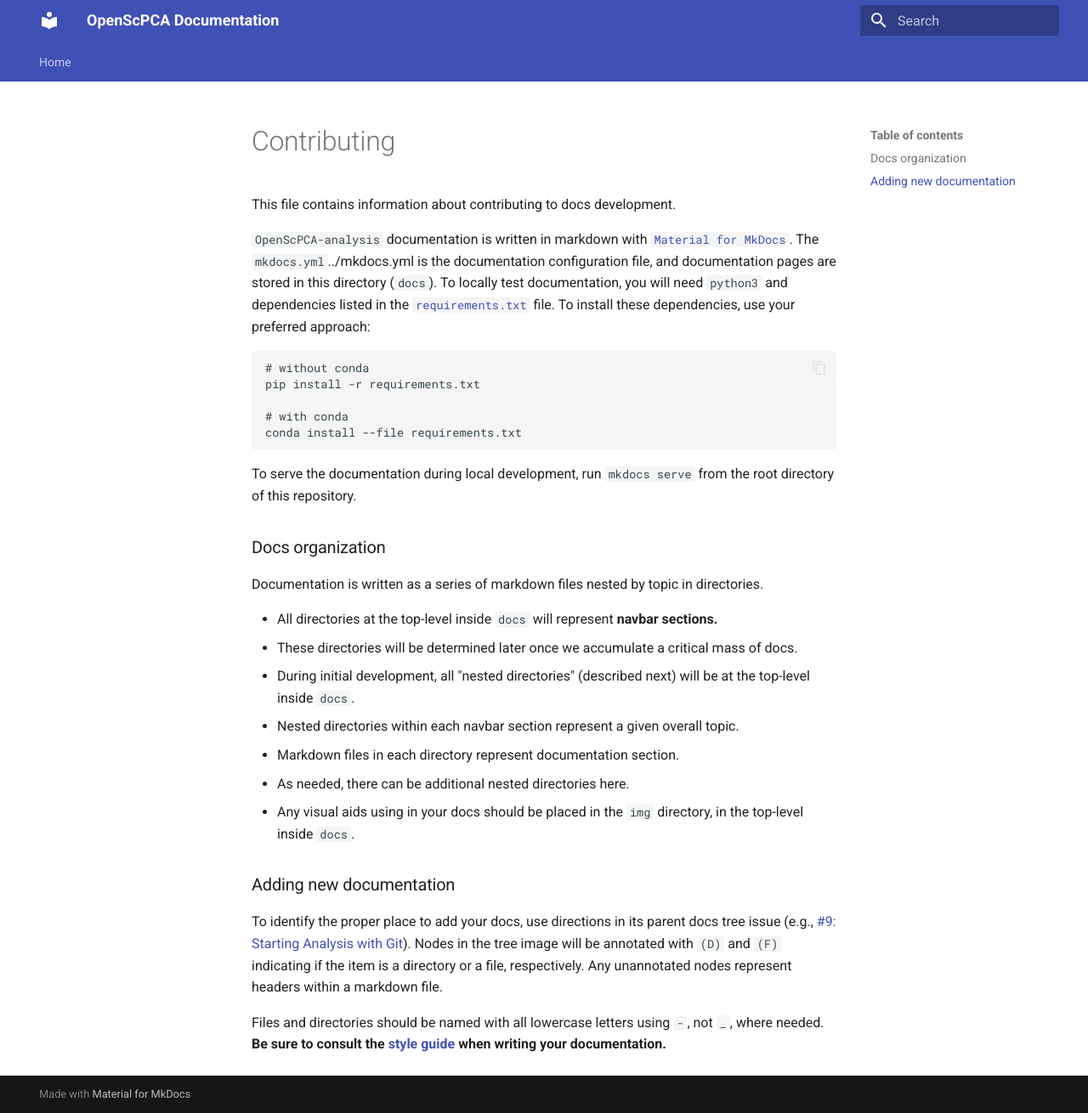
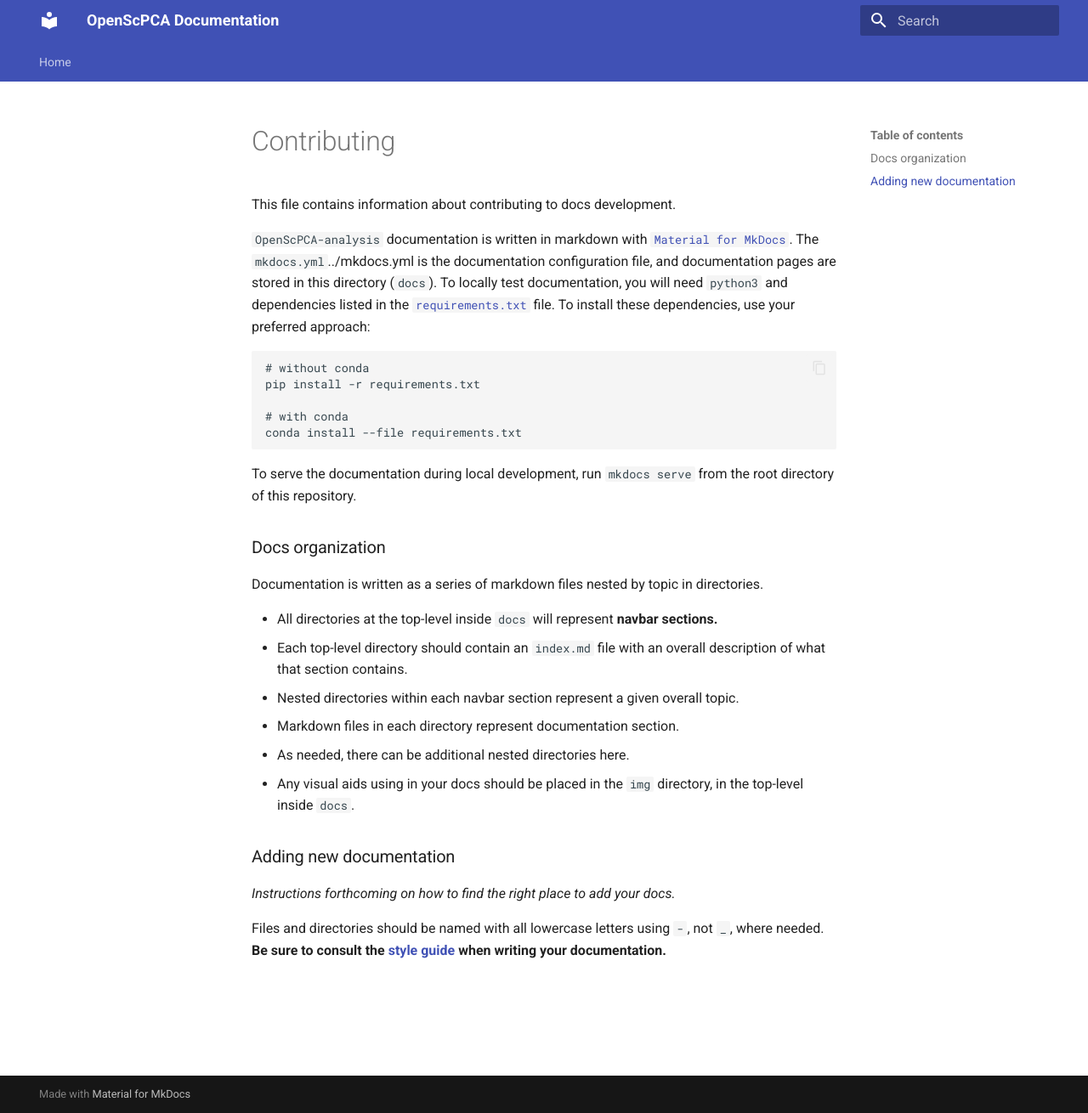
Before and after one commit to AlexsLemonade/OpenScPCA-analysis, an MkDocs documentation site: the page built from docs/contributing.md, in a window 1280 px wide and 1310 px high. Shown: the whole window at 85% size. Built offline with MkDocs 1.6.1 and Material for MkDocs 9.7.7, drawn with Linux system fonts in a browser that asks for light colours.

Commit message:
remove some language from contributing which is still pending

```diff
--- a/docs/contributing.md
+++ b/docs/contributing.md
@@ -21,8 +21,7 @@
 Documentation is written as a series of markdown files nested by topic in directories.
 
 - All directories at the top-level inside `docs` will represent **navbar sections.**
-  - These directories will be determined later  once we accumulate a critical mass of docs.
-  - During initial development, all "nested directories" (described next) will be at the top-level inside `docs`.
+  - Each top-level directory should contain an `index.md` file with an overall description of what that section contains.
 - Nested directories within each navbar section represent a given overall topic.
   - Markdown files in each directory represent documentation section.
   - As needed, there can be additional nested directories here.
@@ -30,9 +29,7 @@
 
 ### Adding new documentation
 
-To identify the proper place to add your docs, use directions in its parent docs tree issue (e.g., [#9: Starting Analysis with Git](https://github.com/AlexsLemonade/OpenScPCA-analysis/issues/9)).
-Nodes in the tree image will be annotated with `(D)` and `(F)` indicating if the item is a directory or a file, respectively.
-Any unannotated nodes represent headers within a markdown file.
+_Instructions forthcoming on how to find the right place to add your docs._
 
 Files and directories should be named with all lowercase letters using `-`, not `_`, where needed.
 **Be sure to consult the [style guide](https://github.com/AlexsLemonade/OpenScPCA-admin/blob/main/writing-style-guide/general-style-guide.md) when writing your documentation.**
```
